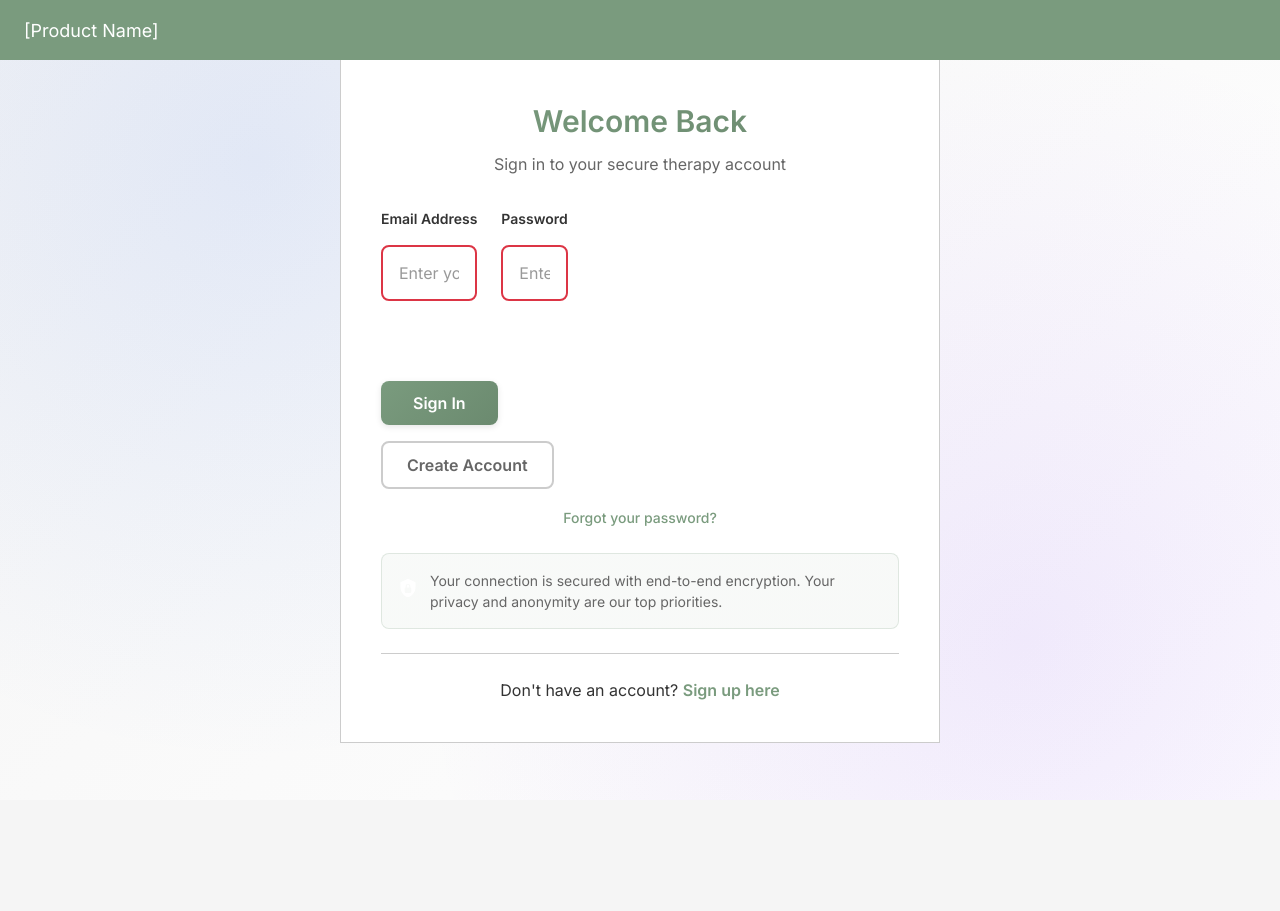
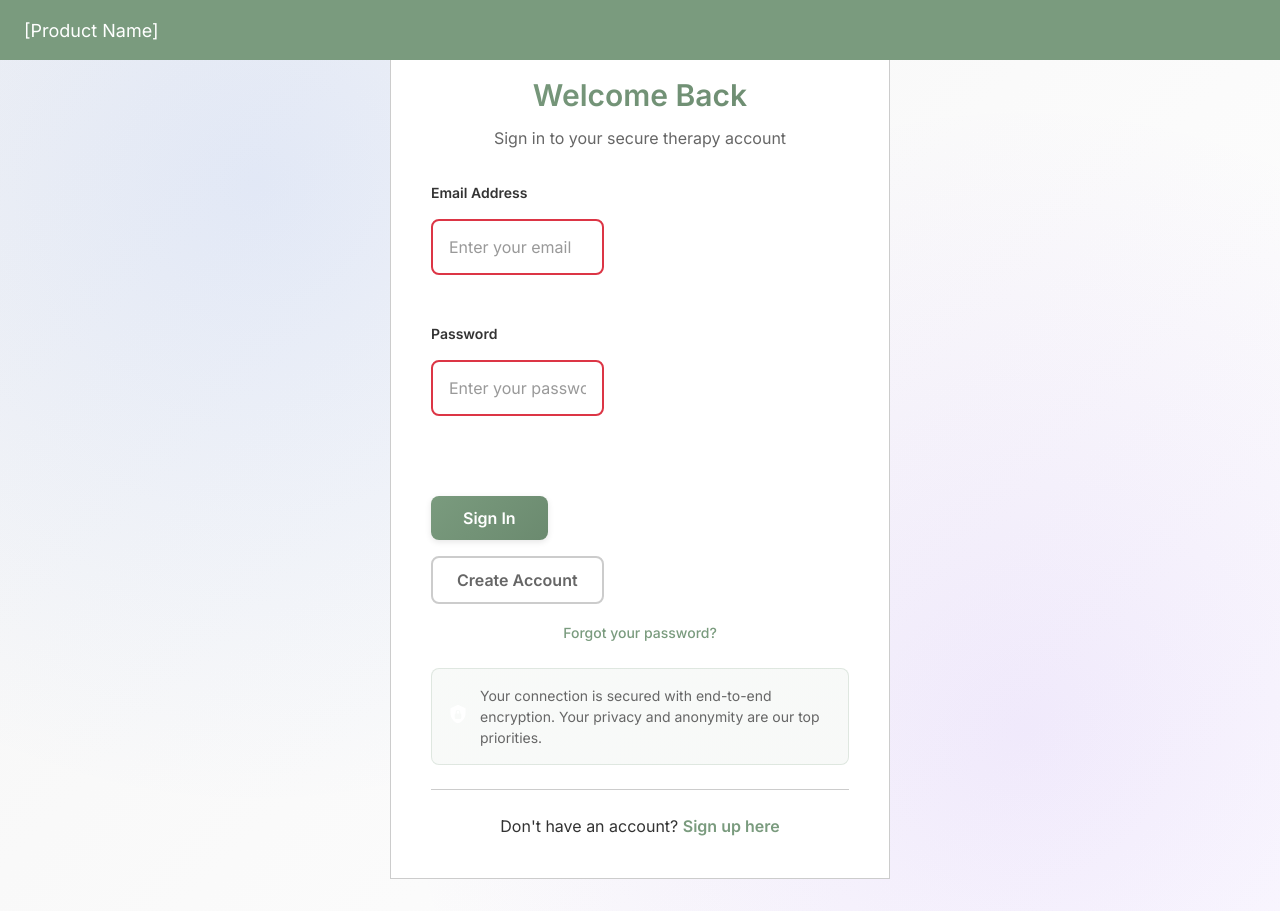
Before and after one commit to ad-shukla/cyberbio_intern_fe, a React (Vite) app: page /Login in a window 1280 px wide. Before the commit the page ends 800 px from the top, so only its background shows below. Built offline with nearby package versions, Linux system fonts and the light colour scheme; no server answers.

Commit message:
Fix Login Form Layout to Single Column

```diff
--- a/src/Stylesheets/UserPages/Login.css
+++ b/src/Stylesheets/UserPages/Login.css
@@ -33,7 +33,7 @@
     border: 1px solid var(--border-light);
     padding: var(--spacing-10);
     width: 100%;
-    max-width: 600px;
+    max-width: 500px;
     position: relative;
     z-index: 1;
     animation: fadeInUp 0.6s ease-out;
@@ -61,13 +61,6 @@
 }
 
 .login-form {
-    display: grid;
-    grid-template-columns: 1fr 1fr;
-    gap: var(--spacing-6);
-    align-items: start;
-}
-
-.form-column {
     display: flex;
     flex-direction: column;
     gap: var(--spacing-6);
@@ -92,6 +85,7 @@
     font-size: var(--font-size-base);
     transition: all var(--transition-fast);
     background: var(--white);
+    width: 100%;
 }
 
 .form-input:focus {
@@ -104,7 +98,6 @@
 }
 
 .form-actions {
-    grid-column: 1 / -1;
     display: flex;
     flex-direction: column;
     gap: var(--spacing-4);
@@ -209,7 +202,6 @@
     display: flex;
     align-items: center;
     gap: var(--spacing-3);
-    grid-column: 1 / -1;
 }
 
 .security-icon {
@@ -248,12 +240,4 @@
     .login-title {
         font-size: var(--font-size-2xl);
     }
-
-    .login-form {
-        grid-template-columns: 1fr;
-    }
-
-    .form-actions {
-        grid-column: 1;
-    }
 }
```
